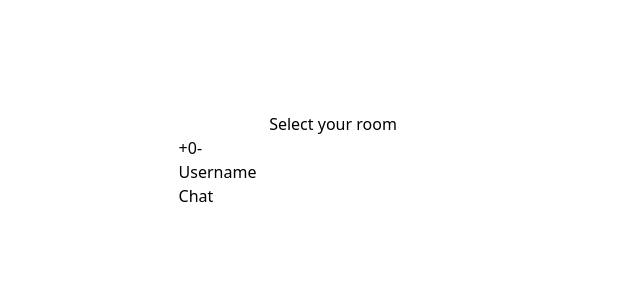
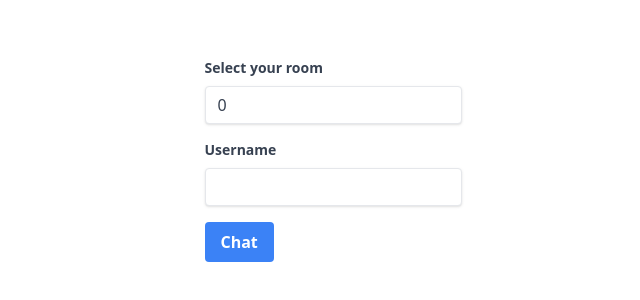
Before and after one commit to lukasjarmara/chatroom, a React (Create React App) app: page / in a window 1280 px wide. Shown: the part 240-540 px from the top of the page, without its empty margins (307-947 px from the left). Built offline with nearby package versions, Linux system fonts and the light colour scheme.

Commit message:
Styled Choose, decided to not use plus and minus buttons and rather use the HTML type number

```diff
--- a/src/Components/Choose/Choose.tsx
+++ b/src/Components/Choose/Choose.tsx
@@ -13,28 +13,44 @@
   };
   return (
     <div className="w-screen h-screen flex justify-center items-center flex-col">
-      <h1 className="content-center">Select your room</h1>
       <form onSubmit={useSubmit}>
-        <div className="flex flex-row">
-          <button type="button" onClick={(e) => setRoom(room + 1)}>
-            +
-          </button>
-          <p>{room}</p>
-          <button type="button" onClick={(e) => setRoom(room - 1)}>
-            -
-          </button>
+        <div>
+          <label
+            htmlFor="roomNumber"
+            className="block text-gray-700 text-sm font-bold mb-2"
+          >
+            Select your room
+          </label>
+          <input
+            id="roomNumber"
+            type="number"
+            value={room}
+            onChange={(e) => setRoom(Number(e.target.value))}
+            className="shadow appearance-none border rounded w-full py-2 px-3 text-gray-700 leading-tight focus:outline-none focus:shadow-outline"
+          ></input>
         </div>
-        <div>
-          <label htmlFor="userInput">Username</label>
+        <div className="mt-4">
+          <label
+            htmlFor="userInput"
+            className="block text-gray-700 text-sm font-bold mb-2"
+          >
+            Username
+          </label>
           <input
             id="userInput"
             type="text"
             value={user}
             onChange={(e) => setUser(e.target.value)}
             required
+            className="shadow appearance-none border rounded w-full py-2 px-3 text-gray-700 leading-tight focus:outline-none focus:shadow-outline"
           />
         </div>
-        <button type="submit">Chat</button>
+        <button
+          type="submit"
+          className="bg-blue-500 hover:bg-blue-700 text-white font-bold py-2 px-4 rounded mt-4"
+        >
+          Chat
+        </button>
       </form>
     </div>
   );
```
